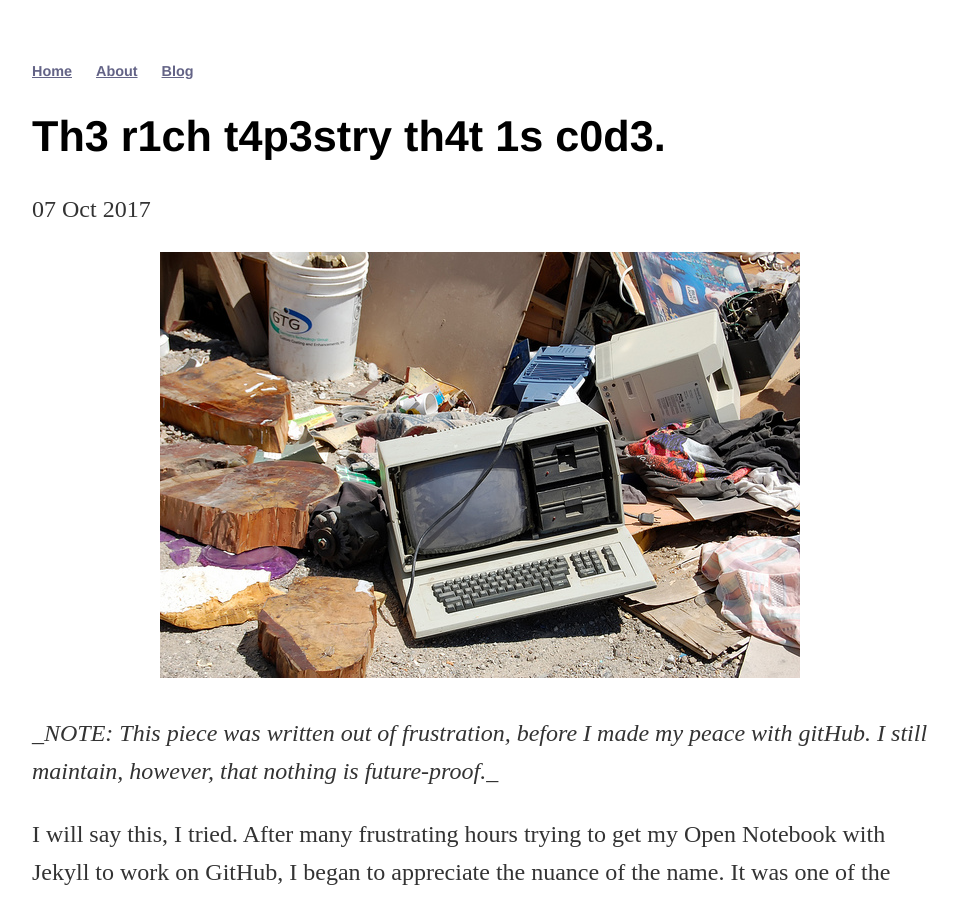
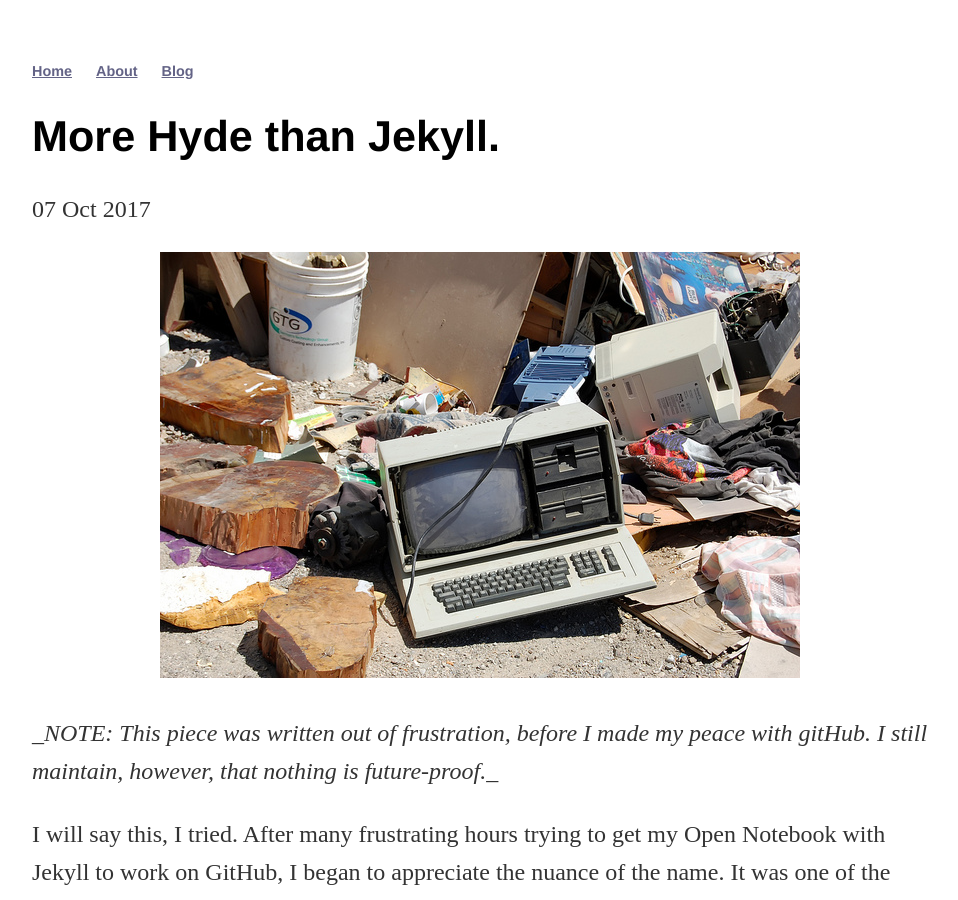
Before and after one commit to thatVargas/thatvargas.github.io, a Jekyll site: the page built from _posts/2017-10-07-jekyll.md, in a window 1280 px wide and 900 px high. Shown: the whole window, without its empty margins (160-1118 px from the left). Built offline with Jekyll 4.4.1, drawn with Linux system fonts in a browser that asks for light colours.

Commit message:
Update and rename 2017-10-07-code.md to 2017-10-07-jekyll.md

```diff
--- a/_posts/2017-10-07-code.md
+++ b/_posts/2017-10-07-jekyll.md
@@ -1,6 +1,6 @@
 ---
 layout: post
-title: "Th3 r1ch t4p3stry th4t 1s c0d3."
+title: "More Hyde than Jekyll."
 
 ---
 <span style="display:block;text-align:center">![Photo of a garbage dump site with a very old personal computer with 5.25 inch diskette drives in the foreground. In the background you can see an old Apple Macintosh and other assorted garbage.](/images/MATTHEW-DILLON-tech-download.jpg "Credit: https://flic.kr/p/86sqUY")</span>
```
